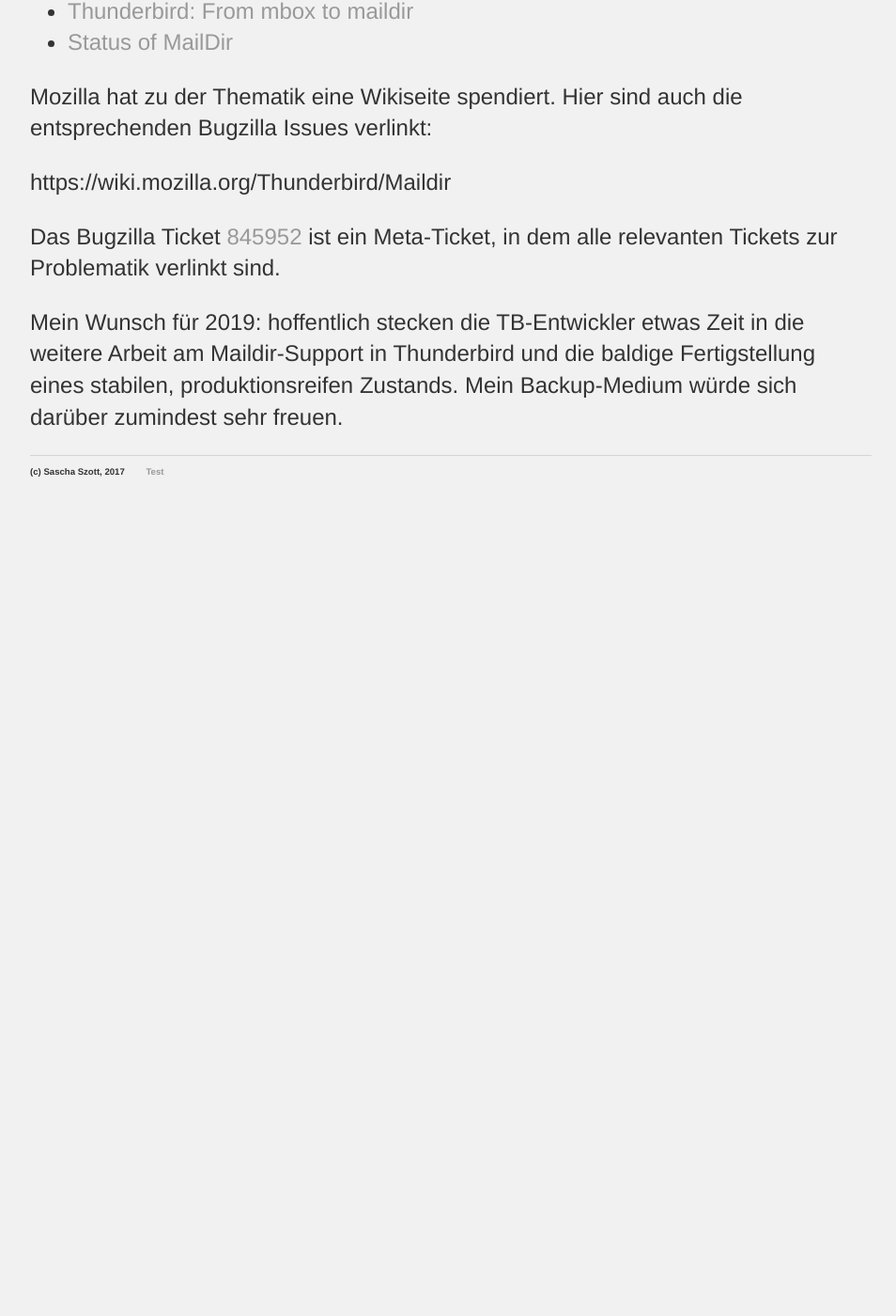
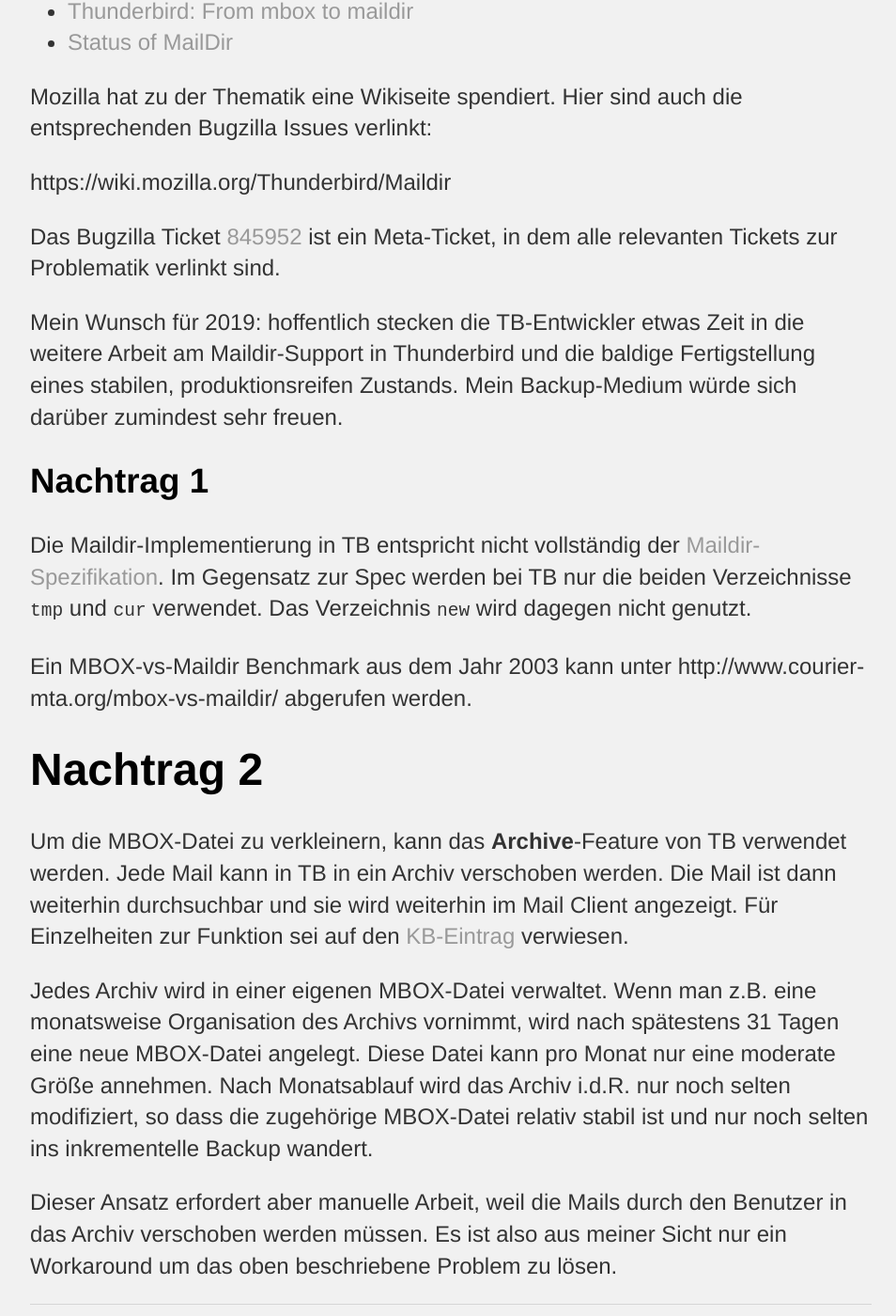
Before and after one commit to saschaszott/saschaszott.github.io, a Jekyll site: the page built from _posts/2019-01-06-thunderbird-maildir-support.md, in a window 1280 px wide and 1400 px high, scrolled down 2094 px. Shown: the whole window at 94% size, without its empty margins (160-1114 px from the left). Built offline with Jekyll 4.4.1, drawn with Linux system fonts in a browser that asks for light colours; our own code applies the rules of GitHub Pages for plain Markdown files; before the commit the page ends 2662 px from its top, so only the background shows below that.

Commit message:
Update 2019-01-06-thunderbird-maildir-support.md

```diff
--- a/_posts/2019-01-06-thunderbird-maildir-support.md
+++ b/_posts/2019-01-06-thunderbird-maildir-support.md
@@ -59,3 +59,26 @@
 Mein Wunsch für 2019: hoffentlich stecken die TB-Entwickler etwas Zeit in die weitere Arbeit am Maildir-Support
 in Thunderbird und die baldige Fertigstellung eines stabilen, produktionsreifen Zustands. Mein Backup-Medium würde
 sich darüber zumindest sehr freuen.
+
+## Nachtrag 1
+
+Die Maildir-Implementierung in TB entspricht nicht vollständig der [Maildir-Spezifikation](http://cr.yp.to/proto/maildir.html).
+Im Gegensatz zur Spec werden bei TB nur die beiden Verzeichnisse `tmp` und `cur` verwendet. Das Verzeichnis `new` wird
+dagegen nicht genutzt.
+
+Ein MBOX-vs-Maildir Benchmark aus dem Jahr 2003 kann unter http://www.courier-mta.org/mbox-vs-maildir/ abgerufen werden.
+
+# Nachtrag 2
+
+Um die MBOX-Datei zu verkleinern, kann das **Archive**-Feature von TB verwendet werden. Jede Mail kann in TB in
+ein Archiv verschoben werden. Die Mail ist dann weiterhin durchsuchbar und sie wird weiterhin im Mail Client
+angezeigt. Für Einzelheiten zur Funktion sei auf den [KB-Eintrag](https://support.mozilla.org/en-US/kb/archived-messages)
+verwiesen.
+
+Jedes Archiv wird in einer eigenen MBOX-Datei verwaltet. Wenn man z.B. eine monatsweise Organisation des Archivs
+vornimmt, wird nach spätestens 31 Tagen eine neue MBOX-Datei angelegt. Diese Datei kann pro Monat nur eine moderate
+Größe annehmen. Nach Monatsablauf wird das Archiv i.d.R. nur noch selten modifiziert, so dass die zugehörige MBOX-Datei
+relativ stabil ist und nur noch selten ins inkrementelle Backup wandert.
+
+Dieser Ansatz erfordert aber manuelle Arbeit, weil die Mails durch den Benutzer in das Archiv verschoben werden müssen.
+Es ist also aus meiner Sicht nur ein Workaround um das oben beschriebene Problem zu lösen.
```
